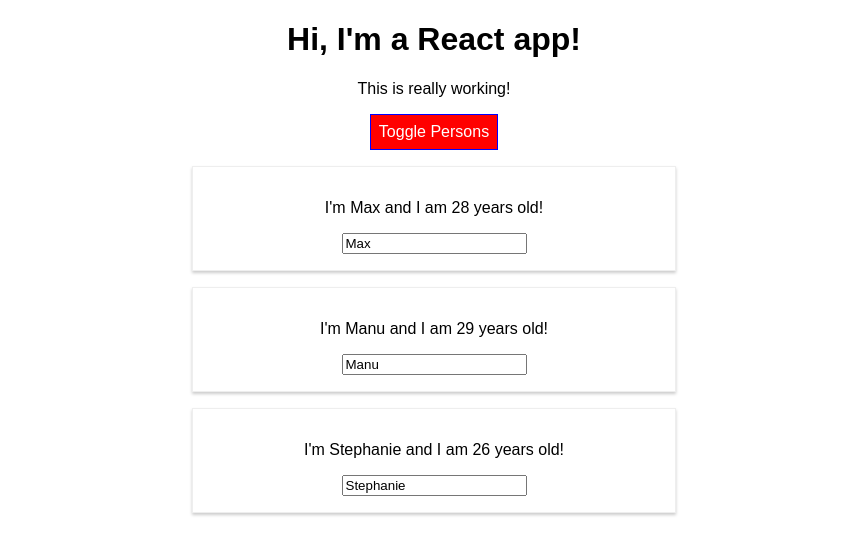
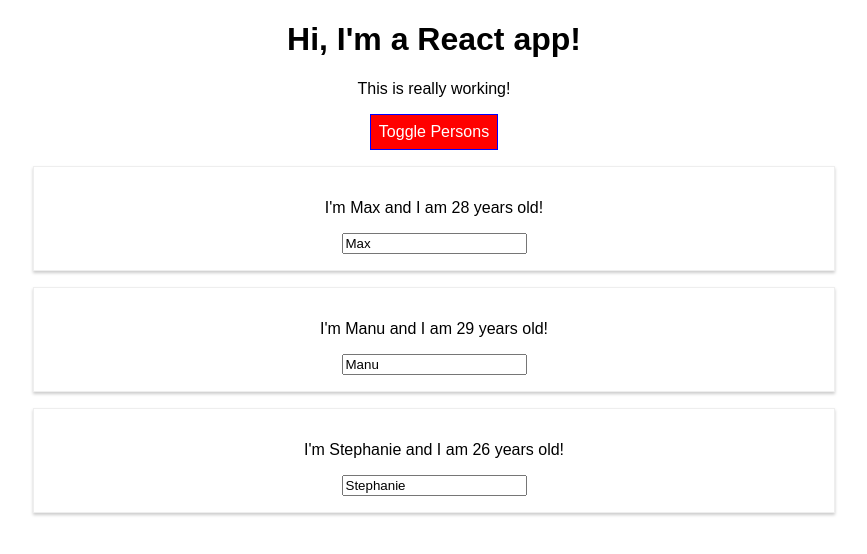
Before and after one commit to alopes2/react-styling, a React (Create React App) app: page / in a window 1280 px wide. Both pictures are taken after a click on the button "Toggle Persons". Shown: the top 554 px of the page, without its empty margins (206-1073 px from the left). Built offline with nearby package versions, Linux system fonts and the light colour scheme.

Commit message:
Removing radium to use scoped css

```diff
--- a/src/App.js
+++ b/src/App.js
@@ -1,6 +1,6 @@
 import React, { Component } from 'react';
 import './App.css';
-import Radium, { StyleRoot } from 'radium';
+// import Radium, { StyleRoot } from 'radium';
 import Person from './Person/Person';
 
 class App extends Component {
@@ -52,20 +52,20 @@
       border: '1px solid blue',
       padding: '8px',
       cursor: 'pointer',
-      ':hover': {
-        backgroundColor: 'lightgreen',
-        color: 'black'
-      }
+      // ':hover': {
+      //   backgroundColor: 'lightgreen',
+      //   color: 'black'
+      // }
     };
 
     let persons = null;
 
     if (this.state.showPersons) {
       style.backgroundColor = 'red';
-      style[':hover'] = {
-        backgroundColor: 'salmon',
-        color: 'black'
-      }
+      // style[':hover'] = {
+      //   backgroundColor: 'salmon',
+      //   color: 'black'
+      // }
       persons =
         <div>
           {this.state.persons.map((person, index) => {
@@ -92,7 +92,7 @@
       classes.push('bold')
 
     return (
-      <StyleRoot>
+      /* <StyleRoot> */
         <div className="App">
           <h1>Hi, I'm a React app!</h1>
           <p className={classes.join(' ')}>This is really working!</p>
@@ -102,11 +102,12 @@
           >Toggle Persons</button>
           {persons}
         </div>
-      </StyleRoot>
+      // </StyleRoot>
     );
 
     // return React.createElement('div', {className: 'App'}, React.createElement('h1', null, 'Does this work?'));
   }
 }
 
-export default Radium(App);
+export default App;
+// export default Radium(App);
--- a/src/Person/Person.js
+++ b/src/Person/Person.js
@@ -1,17 +1,18 @@
 import React from 'react';
 import './Person.css';
-import Radium from 'radium';
+// import Radium from 'radium';
 
 const person = (props) => {
     // When using class-based components, it`s this.props
     // like <p>My name is {this.props.name}</p>
-    const style = {
-        '@media (min-width: 500px)': {
-            width: '450px'
-        }
-    }
+    // const style = {
+    //     '@media (min-width: 500px)': {
+    //         width: '450px'
+    //     }
+    // }
     return (
-        <div className="Person" style={style}>
+        /* <div className="Person" style={style}> */
+        <div className="Person">
             <p onClick={props.click}>I'm {props.name} and I am {props.age} years old!</p>
             <p>{props.children}</p>
             <input type="text" onChange={props.change} value={props.name}/>
@@ -19,4 +20,5 @@
     );
 };
 
-export default Radium(person);
+export default person;
+// export default Radium(person);
```
